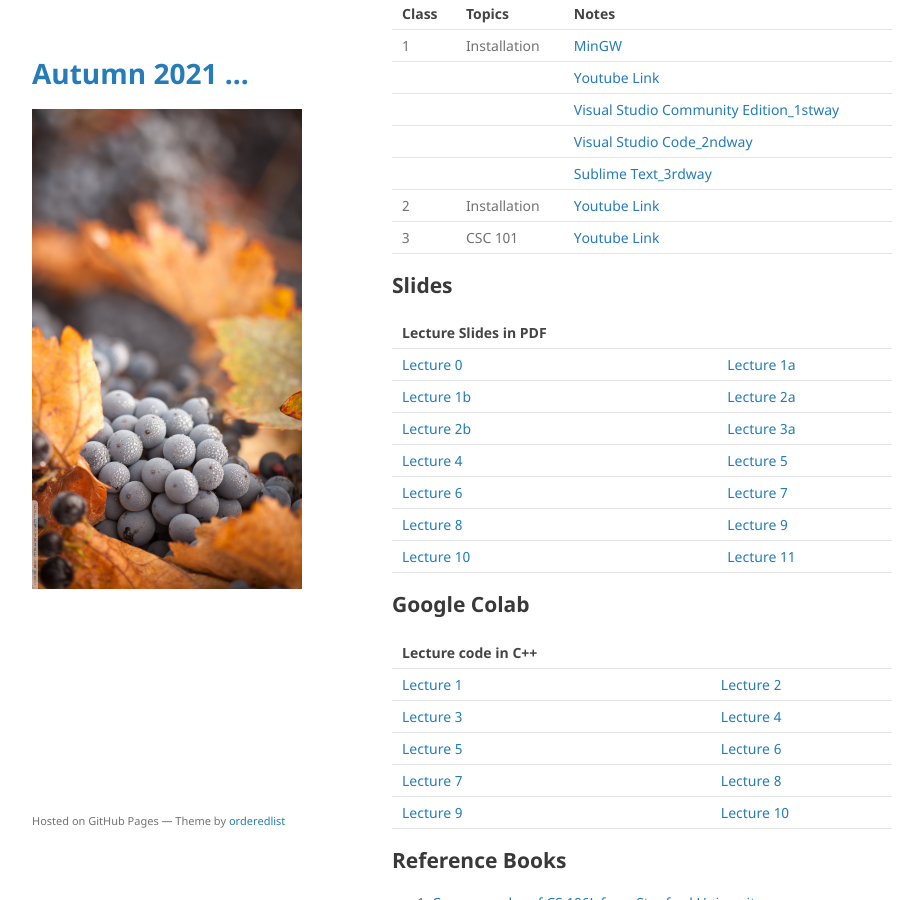
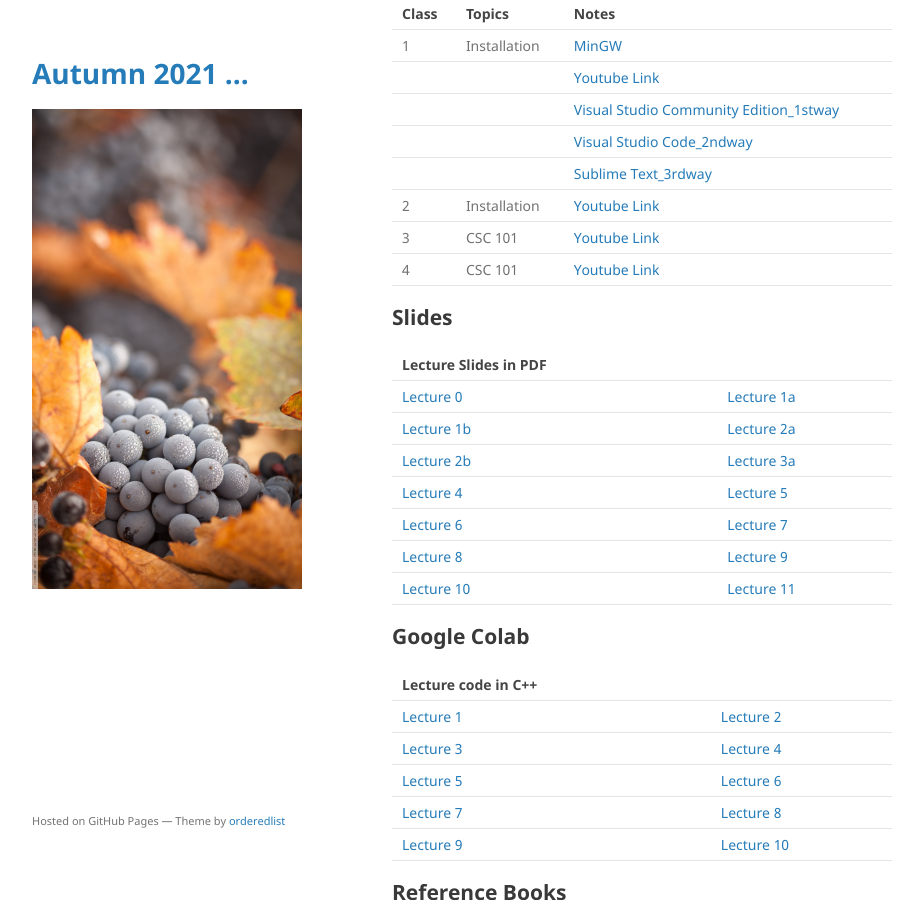
Before and after one commit to mohammadmotiurrahman/mohammadmotiurrahman.github.io, a Jekyll site: the page built from cse203_5/index.md, in a window 1280 px wide and 900 px high, scrolled down 2100 px. Shown: the whole window, without its empty margins (178-1101 px from the left). Built offline with Jekyll 4.4.1, drawn with Linux system fonts in a browser that asks for light colours; our own code applies the rules of GitHub Pages for plain Markdown files.

Commit message:
Update index.md

```diff
--- a/cse203_5/index.md
+++ b/cse203_5/index.md
@@ -73,7 +73,7 @@ environment will force me to not evaluate your exam copies.
 |         |              | [Sublime Text_3rdway](https://www.sublimetext.com/)                                                            |
 | 2       | Installation | [Youtube Link](https://youtu.be/2ilsXu3XKvY)                                                                   |
 | 3       | CSC 101      | [Youtube Link](https://youtu.be/45K1BfaSvko)                                                                   |
-
+| 4       | CSC 101      | [Youtube Link](https://youtu.be/QjZAJ6zAVXA)                                                                   |
 
 
 ## Slides
```
